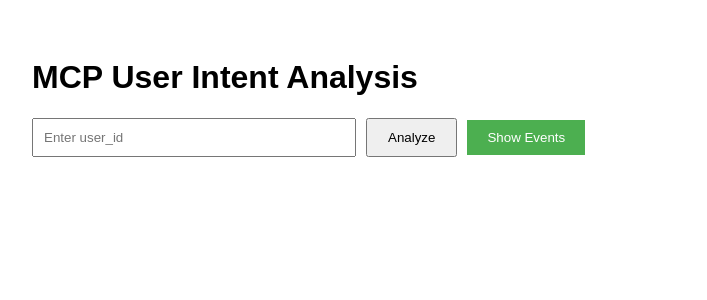
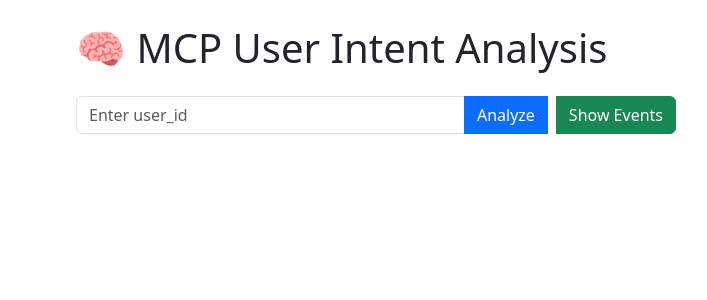
Before and after one commit to mansiUnifynd/psa-frontend, a React (Vite) app: page / in a window 1280 px wide. Shown: the top 300 px of the page, without its empty margins (6-713 px from the left). Built offline with nearby package versions, Linux system fonts and the light colour scheme; a small style sheet from the web is missing.

Commit message:
Updated index.html to add bootstrap library and App.jsx to get a dashboard

```diff
--- a/index.html
+++ b/index.html
@@ -5,6 +5,14 @@
     <link rel="icon" href="/favicon.ico" />
     <meta name="viewport" content="width=device-width, initial-scale=1.0" />
     <title>MCP User Analysis</title>
+
+    <!-- ✅ Bootstrap CSS CDN -->
+    <link
+      href="https://cdn.jsdelivr.net/npm/bootstrap@5.3.0/dist/css/bootstrap.min.css"
+      rel="stylesheet"
+      integrity="sha384-ENjdO4Dr2bkBIFxQpeoKE6MKt2yg6WyZ+5Z5ZlZC1Fv7YbU1z0GMOehQq0n0KpZ0"
+      crossorigin="anonymous"
+    />
   </head>
   <body>
     <div id="root"></div>
--- a/src/App.jsx
+++ b/src/App.jsx
@@ -31,55 +31,47 @@ function HomePage() {
   };
 
   const goToEventsPage = () => {
-    navigate("/show-events"); // ✅ navigate to show-events page
+    navigate("/show-events");
   };
 
   return (
-    <div style={{ padding: 30, fontFamily: "Arial" }}>
-      <h1>MCP User Intent Analysis</h1>
+    <div className="container py-4">
+      <h1 className="mb-4">🧠 MCP User Intent Analysis</h1>
 
+      <div className="input-group mb-3" style={{ maxWidth: "600px" }}>
         <input
-        style={{ padding: 10, width: "300px" }}
           type="text"
+          className="form-control"
+          placeholder="Enter user_id"
           value={userId}
           onChange={(e) => setUserId(e.target.value)}
-        placeholder="Enter user_id"
         />
-      <button onClick={handleAnalyze} style={{ marginLeft: 10, padding: "10px 20px" }}>
+        <button className="btn btn-primary" onClick={handleAnalyze}>
           Analyze
         </button>
-
-      {/* ✅ NEW Show Events Button */}
-      <button
-        onClick={goToEventsPage}
-        style={{
-          marginLeft: 10,
-          padding: "10px 20px",
-          backgroundColor: "#4CAF50",
-          color: "white",
-          border: "none",
-        }}
-      >
+        <button className="btn btn-success ms-2" onClick={goToEventsPage}>
           Show Events
         </button>
+      </div>
 
-      {loading && <p>⏳ Loading...</p>}
-      {error && <p style={{ color: "red" }}>{error}</p>}
+      {loading && <div className="alert alert-info">⏳ Loading...</div>}
+      {error && <div className="alert alert-danger">{error}</div>}
+
       {result && (
-        <div style={{ marginTop: 20 }}>
+        <div className="mt-4">
           <h2>Analysis Result</h2>
-          <pre>{JSON.stringify(result, null, 2)}</pre>
+          <pre className="bg-light p-3 rounded border">{JSON.stringify(result, null, 2)}</pre>
         </div>
       )}
     </div>
   );
 }
+
 function ShowEventsPage() {
   const [events, setEvents] = useState([]);
   const [error, setError] = useState("");
 
   useEffect(() => {
-    // Connect to WebSocket
     const socket = new WebSocket("wss://personalized-shopping-assistant.onrender.com/ws/events");
 
     socket.onmessage = (event) => {
@@ -89,41 +81,44 @@ function ShowEventsPage() {
 
     socket.onerror = () => setError("WebSocket connection failed.");
 
-    return () => socket.close();  // Clean up on unmount
+    return () => socket.close();
   }, []);
 
   return (
-    <div style={{ padding: 30, fontFamily: "Arial" }}>
-      <h1>Events on Online Store</h1>
-      {error && <p style={{ color: "red" }}>{error}</p>}
+    <div className="container py-4">
+      <h1>🛍️ Events on Online Store</h1>
+
+      {error && <div className="alert alert-danger">{error}</div>}
+
       {events.length > 0 ? (
-        <table style={{ width: "100%", borderCollapse: "collapse" }}>
-          <thead>
-            <tr style={{ backgroundColor: "#f2f2f2" }}>
-              <th style={{ border: "1px solid #ddd", padding: "8px" }}>User Id</th>
-              <th style={{ border: "1px solid #ddd", padding: "8px" }}>Event Type</th>
-              <th style={{ border: "1px solid #ddd", padding: "8px" }}>Pathname</th>
-              <th style={{ border: "1px solid #ddd", padding: "8px" }}>Timestamp</th>
+        <div className="table-responsive">
+          <table className="table table-bordered table-striped mt-3">
+            <thead className="table-light">
+              <tr>
+                <th>User Id</th>
+                <th>Event Type</th>
+                <th>Pathname</th>
+                <th>Timestamp</th>
               </tr>
             </thead>
             <tbody>
               {events.map((event, index) => (
                 <tr key={index}>
-                <td style={{ border: "1px solid #ddd", padding: "8px" }}>{event.user_id}</td>
-                <td style={{ border: "1px solid #ddd", padding: "8px" }}>{event.event_type}</td>
-                <td style={{ border: "1px solid #ddd", padding: "8px" }}>{event.pathname}</td>
-                <td style={{ border: "1px solid #ddd", padding: "8px" }}>{event.occurred_at}</td>
+                  <td>{event.user_id}</td>
+                  <td>{event.event_type}</td>
+                  <td>{event.pathname}</td>
+                  <td>{event.occurred_at}</td>
                 </tr>
               ))}
             </tbody>
           </table>
+        </div>
       ) : (
-        <p>Waiting for events...</p>
+        <p>⌛ Waiting for events...</p>
       )}
     </div>
   );
 }
-
 
 function App() {
   return (
```
Also changed, not shown: package.json (+18 -1 lines), 1 other file (tests, documents, lock files or other folders). Lines whose indentation alone changed are shown as unchanged.
